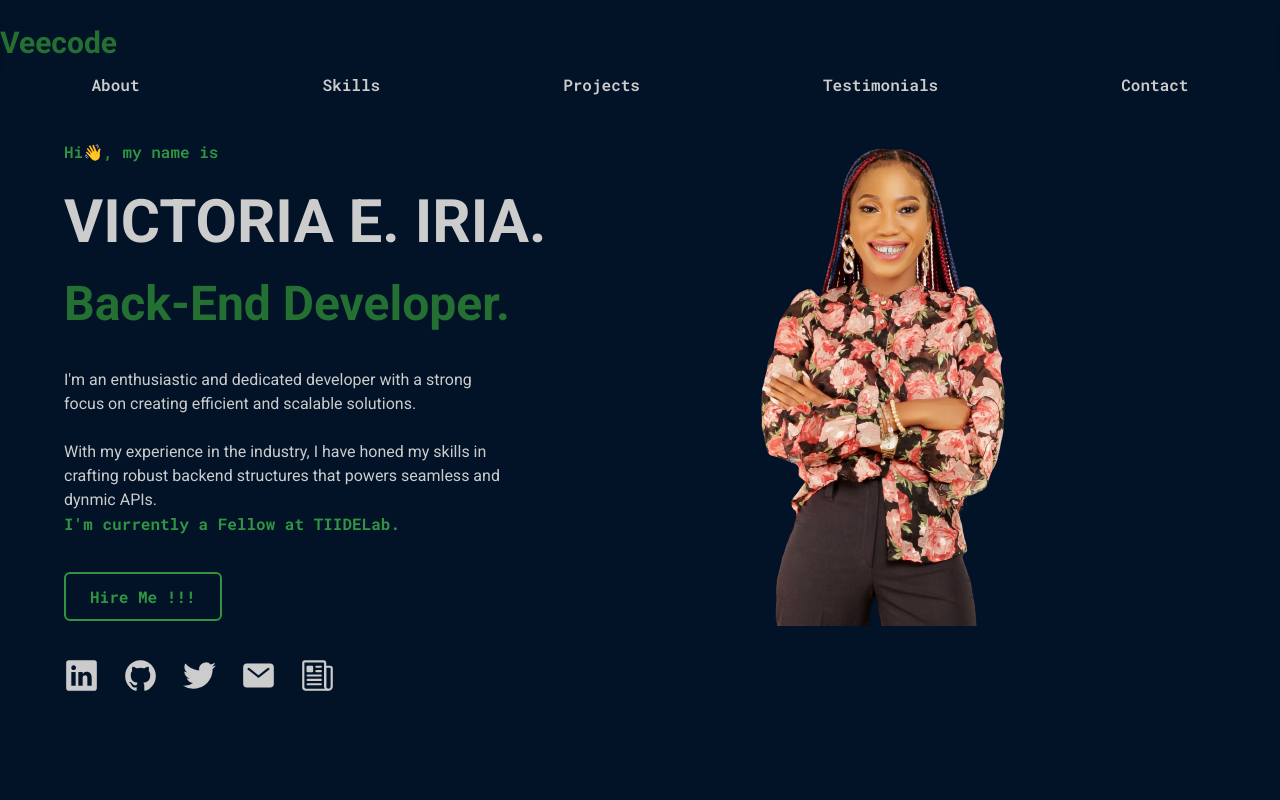
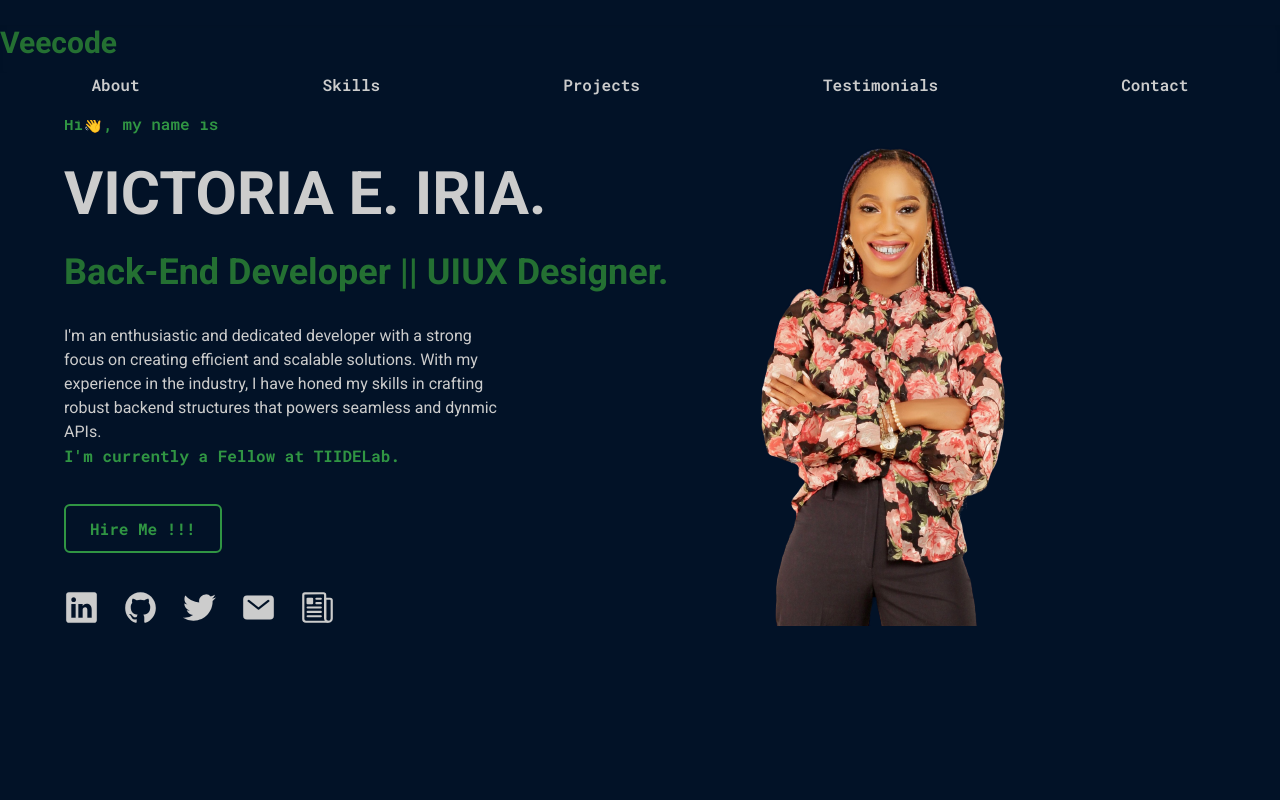
Before and after one commit to EseVic/Portfolio_site, a website: page index.html in a window 1280 px wide. Shown: the top 800 px of the page. Drawn offline with nearby package versions, Linux system fonts and the light colour scheme.

Commit message:
update files

```diff
--- a/index.html
+++ b/index.html
@@ -59,12 +59,12 @@
     <!-- Bio's -->
 
     <div class="sm:w-3/5 sm:w-10 rounded-r-sm">
-      <p style="font-family: 'Roboto Mono', monospace;" class="text-[#309543] pt-7 font-semibold mt-12 mb-5">Hi👋, my name is</p>
+      <p style="font-family: 'Roboto Mono', monospace;" class="text-[#309543] pt-7 font-semibold mt-5 mb-3">Hi👋, my name is</p>
       <h2 class="text-4xl lg:text-5xl xl:text-6xl	font-bold text-[#cccccc] mt-3 lg:mt-7">VICTORIA E. IRIA.</h2>
-      <h2 class="text-3xl lg:text-4xl xl:text-5xl	font-bold text-[#247032] mt-3 lg:mt-7">Back-End Developer.</h2>
-      <p class="mt-6 lg:mt-10 max-w-md	text-[#cccccc]">
+      <h2 class="text-3xl lg:text-3xl xl:text-4xl	font-bold text-[#247032] mt-3 lg:mt-7">Back-End Developer || UIUX Designer.</h2>
+      <p class="mt-6 lg:mt-8 max-w-md	text-[#cccccc]">
         I'm an enthusiastic and dedicated developer with a strong focus
-        on creating efficient and scalable solutions.<br> <br>
+        on creating efficient and scalable solutions.
          With my experience in the industry, I have honed my skills in crafting robust
          backend structures that powers seamless and dynmic APIs. <br>
         <span style="font-family: 'Roboto Mono', monospace;" class="font-bold text-[#309543]">
--- a/styles/style.css
+++ b/styles/style.css
@@ -43,7 +43,7 @@ html {
 .sticky-nav {
   position: fixed;
   top: 0;
-  height: 12%;
+  height: 15%;
   width: 100%;
   background-color: #021227;
   z-index: 1000;
```
